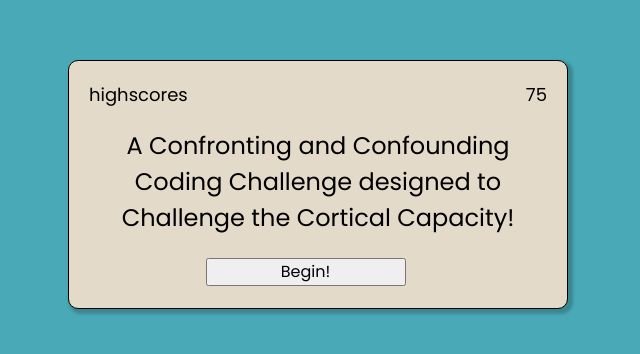
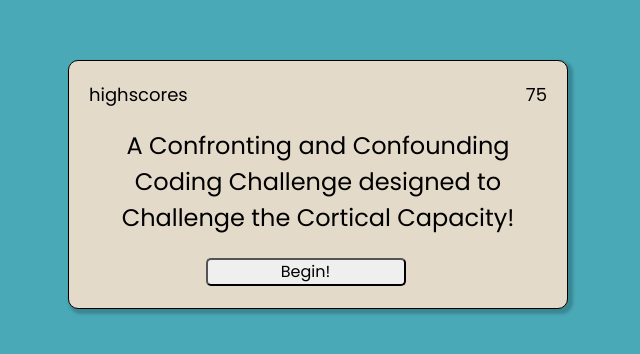
Before and after one commit to GarrettChaney/coding-quiz, a plain HTML site: page index.html in a window 1280 px wide. Shown: the part 216-570 px from the top of the page, without its empty margins (322-962 px from the left). Drawn offline with Linux system fonts and the light colour scheme.

Commit message:
Began javascript writeout

```diff
--- a/assets/script.js
+++ b/assets/script.js
@@ -2,3 +2,9 @@
     // Timer Start.
     // Pick question.
         // Make question list with corresponding answers.
+
+var beginBtnEl = document.querySelector("#begin")
+
+beginBtnEl.addEventListener("click", function() {
+    console.log("testing")
+})
--- a/assets/style.css
+++ b/assets/style.css
@@ -71,4 +71,5 @@ body {
 .answer-container ul li button {
     width: 200px;
     margin: 2px;
+    border-radius: 5px;
 }
--- a/index.html
+++ b/index.html
@@ -31,7 +31,7 @@
         </div>
         <div class="answer-container">
             <ul>
-                <li><button>Begin!</button></li>
+                <li><button id="begin">Begin!</button></li>
             </ul>
         </div>
     </div>
```
